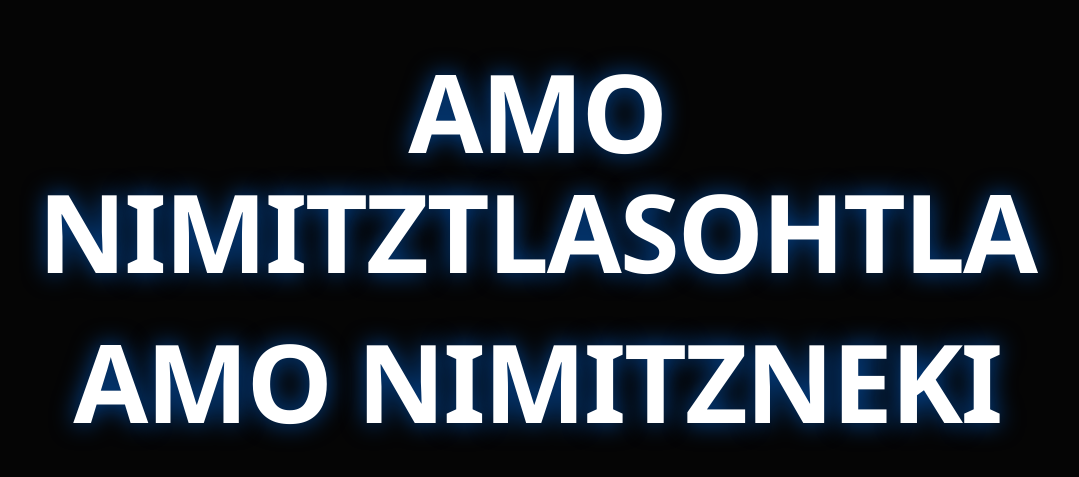
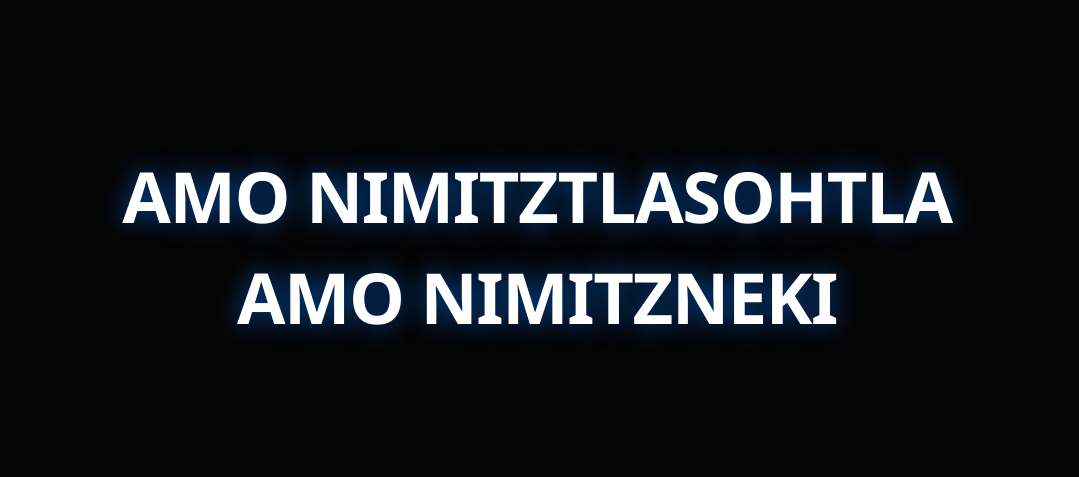
Before and after one commit to RealBlueJules/dani-love, a plain HTML site: page index.html in a window 1280 px wide. Shown: the part 153-630 px from the top of the page, without its empty margins (103-1182 px from the left). Drawn offline with Linux system fonts and the light colour scheme.

Commit message:
Actualizar index.html

```diff
--- a/index.html
+++ b/index.html
@@ -27,12 +27,12 @@
         }
 
         .frase {
-            font-size: clamp(3rem, 8.5vw, 10rem);
+            font-size: clamp(2rem, 5.5vw, 6.5rem);
             font-weight: 900;
             text-transform: uppercase;
             letter-spacing: -0.02em;
             line-height: 1.1;
-            margin: 15px 0;
+            margin: 12px 0;
             text-shadow: 0 0 25px rgba(0, 119, 255, 0.6);
         }
     </style>
```
